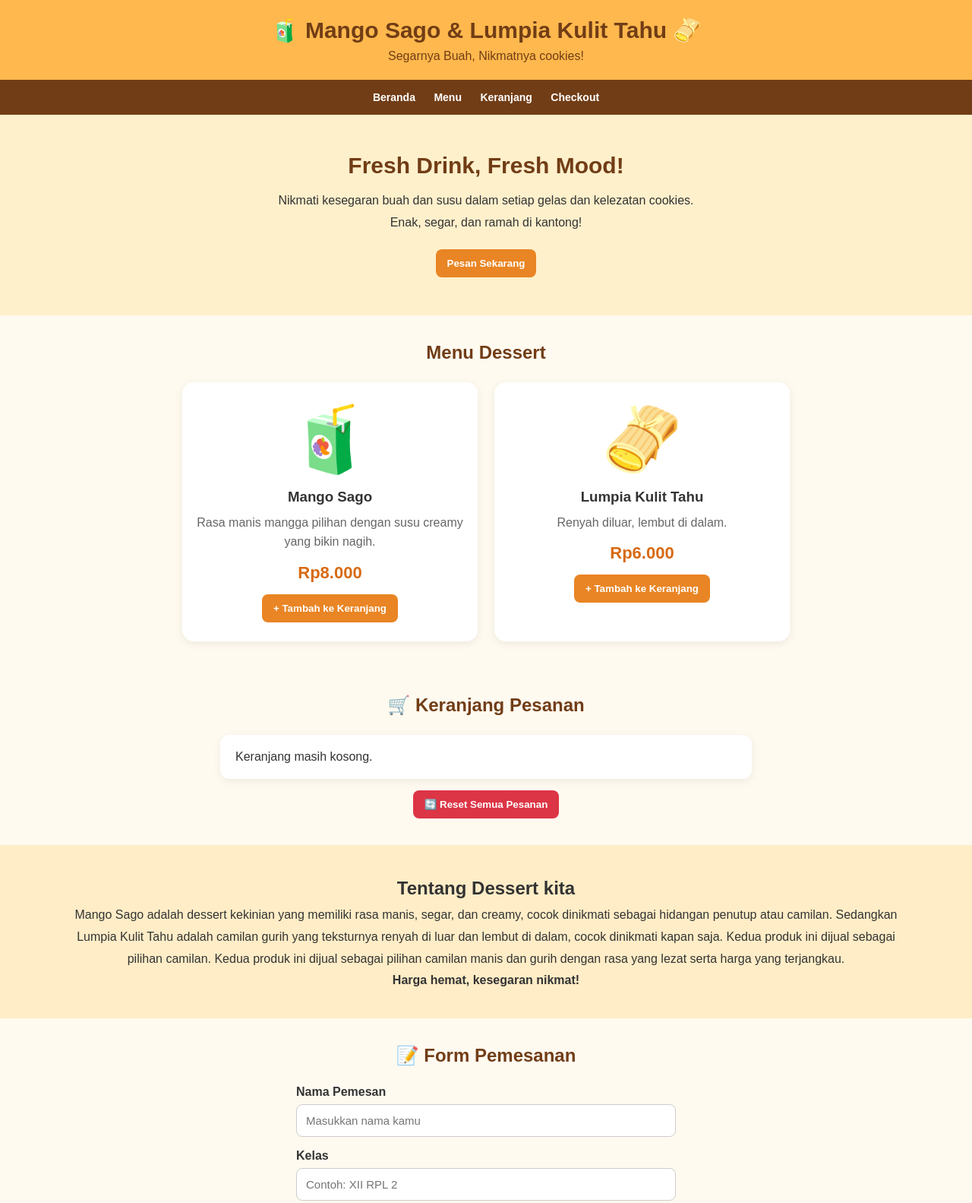
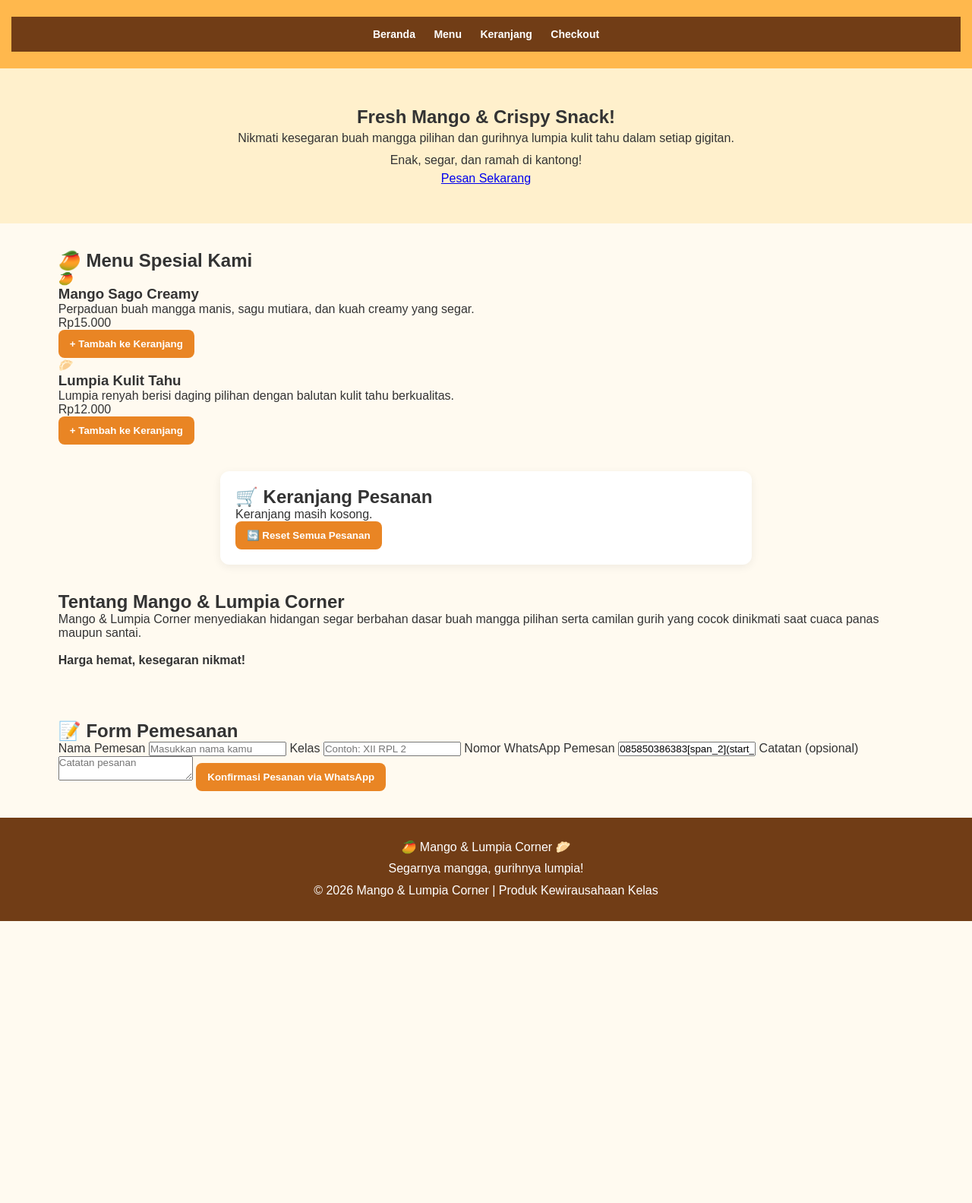
Before and after one commit to diahayu-18/produk, a plain HTML site: page index.html in a window 1280 px wide. Shown: the top 1583 px of the page at 76% size. After the commit the page ends 1212 px from the top, so only its background shows below. Drawn offline with Linux system fonts and the light colour scheme.

Commit message:
Update title and restructure HTML sections

```diff
--- a/index.html
+++ b/index.html
@@ -3,141 +3,95 @@
 <head>
     <meta charset="UTF-8">
     <meta name="viewport" content="width=device-width, initial-scale=1.0">
-    <title>Mango Sago & Lumpia Kulit Tahu | Pemesanan Snack</title>
-
-    <!-- Menghubungkan file CSS -->
+    <title>Mango & Lumpia Corner</title>
     <link rel="stylesheet" href="style.css">
-
-    <!-- Menghubungkan file JavaScript -->
-    <script src="script.js" defer></script>
 </head>
 <body>
 
+    <!-- Navigasi -->
     <header>
-    <h1>🧃 Mango Sago & Lumpia Kulit Tahu 🫔</h1>
-    <p>Segarnya Buah, Nikmatnya cookies!</p>
+        <nav class="navbar">
+            <a href="#" class="active">Beranda</a>
+            <a href="#menu">Menu</a>
+            <a href="#keranjang">Keranjang</a>
+            <a href="#pesan">Checkout</a>
+        </nav>
     </header>
 
-<nav>
-    <a href="#home">Beranda</a>
-    <a href="#menu">Menu</a>
-    <a href="#keranjang-section">Keranjang</a>
-    <a href="#checkout">Checkout</a>
-</nav>
+    <!-- Hero Section -->
+    <section class="hero">
+        <h1>Fresh Mango & Crispy Snack!</h1>
+        <p>Nikmati kesegaran buah mangga pilihan dan gurihnya lumpia kulit tahu dalam setiap gigitan.<br>Enak, segar, dan ramah di kantong!</p>
+        <a href="#menu" class="btn-pesan">Pesan Sekarang</a>
+    </section>
 
-<div class="hero" id="home">
-    <h2>Fresh Drink, Fresh Mood!</h2>
-    <p>
-        Nikmati kesegaran buah dan susu dalam setiap gelas
-        dan kelezatan cookies.
-        <br>
-        Enak, segar, dan ramah di kantong!
-    </p>
-    <button type="button" onclick="location.href='#menu'">
-        Pesan Sekarang
-    </button>
+    <!-- Menu Section -->
+    <section id="menu" class="menu-section">
+        <h2>🥭 Menu Spesial Kami</h2>
+
+        <div class="menu-container">
+            <!-- Item 1 -->
+            <div class="menu-card">
+                <div class="menu-img">🥭</div>
+                <h3>Mango Sago Creamy</h3>
+                <p>Perpaduan buah mangga manis, sagu mutiara, dan kuah creamy yang segar.</p>
+                <div class="price">Rp15.000</div>
+                <button class="btn-tambah" onclick="tambahKeKeranjang('Mango Sago Creamy', 15000)">+ Tambah ke Keranjang</button>
             </div>
 
-<section id="menu">
-    <h2 class="judul">Menu Dessert</h2>
-
-    <div class="menu">
-        <div class="produk">
-            <div class="gambar">🧃</div>
-            <h3>Mango Sago</h3>
-            <p>Rasa manis mangga pilihan dengan susu creamy yang bikin nagih.</p>
-            <div class="harga">Rp8.000</div>
-            <button type="button" onclick="tambahPesanan('cookies')">
-                + Tambah ke Keranjang
-            </button>
-        </div>
-
-        <div class="produk">
-            <div class="gambar">🫔</div>
+            <!-- Item 2 -->
+            <div class="menu-card">
+                <div class="menu-img">🥟</div>
                 <h3>Lumpia Kulit Tahu</h3>
-            <p>Renyah diluar, lembut di dalam.</p>
-            <div class="harga">Rp6.000</div>
-            <button type="button" onclick="tambahPesanan('semangka')">
-                + Tambah ke Keranjang
-            </button>
+                <p>Lumpia renyah berisi daging pilihan dengan balutan kulit tahu berkualitas.</p>
+                <div class="price">Rp12.000</div>
+                <button class="btn-tambah" onclick="tambahKeKeranjang('Lumpia Kulit Tahu', 12000)">+ Tambah ke Keranjang</button>
             </div>
         </div>
     </section>
 
-<section id="keranjang-section">
-    <h2 class="judul">🛒 Keranjang Pesanan</h2>
-
-    <div id="keranjang">
-        <p>Keranjang masih kosong.</p>
+    <!-- Keranjang Section -->
+    <section id="keranjang" class="cart-section">
+        <h2>🛒 Keranjang Pesanan</h2>
+        <div class="cart-box">
+            <div id="cart-items" class="cart-items-text">Keranjang masih kosong.</div>
         </div>
-
-    <div class="reset-container">
-        <button
-            type="button"
-            class="tombol-reset"
-            onclick="resetKeranjang()">
-            🔄 Reset Semua Pesanan
-        </button>
-    </div>
+        <button class="btn-reset" onclick="resetKeranjang()">🔄 Reset Semua Pesanan</button>
     </section>
 
-<section class="info">
-    <h2>Tentang Dessert kita</h2>
-    <p>
-        Mango Sago adalah dessert kekinian yang memiliki rasa manis, segar, dan creamy,
-        cocok dinikmati sebagai hidangan penutup atau camilan.
-        Sedangkan Lumpia Kulit Tahu adalah camilan gurih yang teksturnya
-        renyah di luar dan lembut di dalam, cocok dinikmati kapan saja.
-        Kedua produk ini dijual sebagai pilihan camilan.
-        Kedua produk ini dijual sebagai pilihan camilan manis dan gurih
-        dengan rasa yang lezat serta harga yang terjangkau.
-        <br>
-        <strong>Harga hemat, kesegaran nikmat!</strong>
-    </p>
+    <!-- Tentang Section -->
+    <section class="about-section">
+        <h2>Tentang Mango & Lumpia Corner</h2>
+        <p>Mango & Lumpia Corner menyediakan hidangan segar berbahan dasar buah mangga pilihan serta camilan gurih yang cocok dinikmati saat cuaca panas maupun santai.<br><br><strong>Harga hemat, kesegaran nikmat!</strong></p>
     </section>
 
-<section id="checkout">
-    <h2 class="judul">📝 Form Pemesanan</h2>
+    <!-- Form Pemesanan / Checkout -->
+    <section id="pesan" class="form-section">
+        <h2>📝 Form Pemesanan</h2>
+        <form id="orderForm" onsubmit="kirimWhatsApp(event)">
+            <label>Nama Pemesan</label>
+            <input type="text" id="nama" placeholder="Masukkan nama kamu" required>
 
-    <form class="form" id="form-pesan">
-        <label for="nama">Nama Pemesan</label>
-        <input
-            type="text"
-            id="nama"
-            placeholder="Masukkan nama kamu"
-            required>
+            <label>Kelas</label>
+            <input type="text" id="kelas" placeholder="Contoh: XII RPL 2" required>
 
-        <label for="kelas">Kelas</label>
-        <input
-            type="text"
-            id="kelas"
-            placeholder="Contoh: XII RPL 2"
-            required>
+            <label>Nomor WhatsApp Pemesan</label>
+            <input type="text" id="wa" value="085850386383[span_2](start_span)"[span_2](end_span) required>
 
-        <label for="wa">Nomor WhatsApp Pemesan</label>
-        <input
-            type="tel"
-            id="wa"
-            placeholder="08xxxxxxxxxx"
-            required>
+            <label>Catatan (opsional)</label>
+            <textarea id="catatan" placeholder="Catatan pesanan"></textarea>
 
-        <label for="catatan">Catatan (opsional)</label>
-        <textarea
-            id="catatan"
-            rows="3"
-            placeholder="Catatan pesanan"></textarea>
-
-        <button type="submit">
-            Konfirmasi Pesanan via WhatsApp
-        </button>
+            <button type="submit" class="btn-konfirmasi">Konfirmasi Pesanan via WhatsApp</button>
         </form>
     </section>
 
+    <!-- Footer -->
     <footer>
-    <h3>🧃 Mango Sago & Lumpia Kulit Tahu 🫔</h3>
-    <p>Segar Buahnya, Gurih snacknya!</p>
-    <p>© 2026 Mango Sago & Lumpia Kulit Tahu | Produk Kewirausahaan Kelas</p>
+        <p>🥭 Mango & Lumpia Corner 🥟</p>
+        <p>Segarnya mangga, gurihnya lumpia!</p>
+        <p>© 2026 Mango & Lumpia Corner | Produk Kewirausahaan Kelas</p>
     </footer>
 
+    <script src="script.js"></script>
 </body>
 </html>
```
Lines whose indentation alone changed are shown as unchanged.
